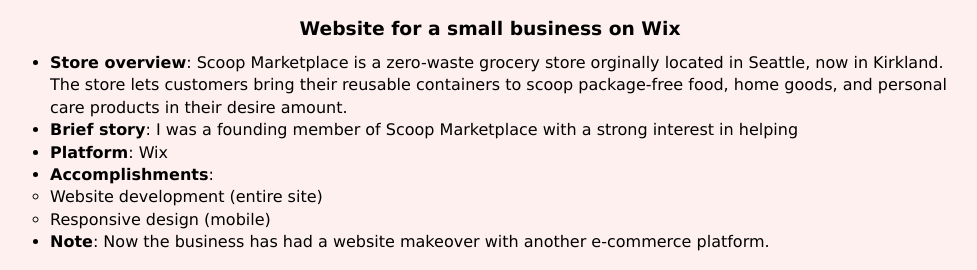
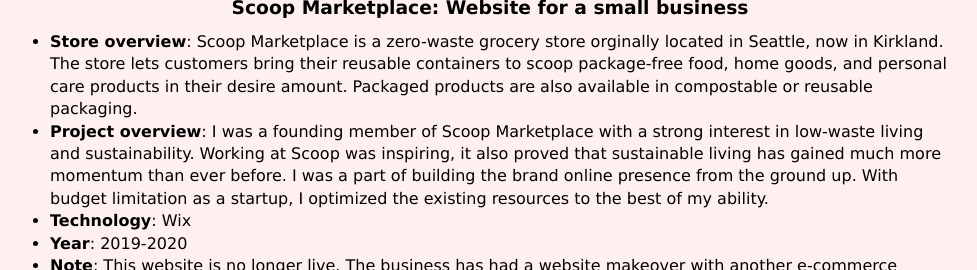
Before and after one commit to gifttanakan/portfolio, a PHP site: page /scoopwix.php in a window 1280 px wide. Shown: the part 1119-1389 px from the top of the page, without its empty margins (150-1127 px from the left). Run offline with PHP 8.4, Linux system fonts and the light colour scheme.

Commit message:
Update scoopwix.php

```diff
--- a/scoopwix.php
+++ b/scoopwix.php
@@ -4,47 +4,39 @@ include('config.php');
 include('includes/header.php');
 
 ?>
-<main>
-<!----------    tempo nav links delete when have proper nav------------->
+<main id="projects">
+    <div>
+        <h2 class="welcome">Scoop Marketplace</h2>
+    </div> <!--End work section--->
 
-<div class="cat-nav">
-<!--
-        <a href="#">Wireframing</a>
-        <a href="#">Web Designing</a>
-        <a href="#">Web Editing</a>
--->
-        <p>Go to ></p>
-        <a href="scoopwix.php">Scoop on Wix</a>
-        <a href="scoopsquare.php">Scoop on Square</a>
-        <a href="zerowastenav.php">School Project: Zero-waste nav app</a>
-        <a href="mindfulgiftguide.php">School Project: Mindful gift guide</a>
+    <!------------breadcrumb----------->
+    <ul class="breadcrumb">
+        <li><a href="projects.php" id="project_link">Projects</a></li>
+        <li><a href="scoopwix.php" id="project_link">Scoop Marketplace</a></li>
+    </ul>
+<!------------end breadcrumb----------->
 
-    </div>
-
-    <!----------    end draft nav links------------->
     <div class="testimonials">
         <div class="test">
 
-            <h3>Scoop Marketplace - Zero-waste grocery store</h3>
-
             <div class="work_img">
-                <img src ="images/scoop_home_1280x729.png" alt="Scoop Marketplace Home Page">
+                <img src ="images/scoop_home.png" alt="Scoop Marketplace Home Page">
             </div>
 
             <div class="work_points">
-                <h3>Website for a small business on Wix</h3>
+                <h3>Scoop Marketplace: Website for a small business</h3>
                 <ul>
-                    <li><strong>Store overview</strong>: Scoop Marketplace is a zero-waste grocery store orginally located in Seattle, now in Kirkland. The store lets customers bring their reusable containers to scoop package-free food, home goods, and personal care products in their desire amount.</li>
-                    <li><strong>Brief story</strong>: I was a founding member of Scoop Marketplace with a strong interest in helping </li>
-                    <li><strong>Platform</strong>: Wix</li>
+                    <li><strong>Store overview</strong>: Scoop Marketplace is a zero-waste grocery store orginally located in Seattle, now in Kirkland. The store lets customers bring their reusable containers to scoop package-free food, home goods, and personal care products in their desire amount. Packaged products are also available in compostable or reusable packaging.</li>
+                    <li><strong>Project overview</strong>: I was a founding member of Scoop Marketplace with a strong interest in low-waste living and sustainability. Working at Scoop was inspiring, it also proved that sustainable living has gained much more momentum than ever before. I was a part of building the brand online presence from the ground up. With budget limitation as a startup, I optimized the existing resources to the best of my ability.</li>
+                    <li><strong>Technology</strong>: Wix</li>
+                    <li><strong>Year</strong>: 2019-2020</li>
+                    <li><strong>Note</strong>: This website is no longer live. The business has had a website makeover with another e-commerce platform. Therefore, the domain name is redirected to the new website.</li>
                     <li><strong>Accomplishments</strong>:
                         <ul>
                             <li>Website development (entire site)</li>
                             <li>Responsive design (mobile)</li>
                         </ul>
-
-                    <li><strong>Note</strong>: Now the business has had a website makeover with another e-commerce platform.</li>
-
+                    </li>
                 </ul>
             </div>
 
@@ -54,6 +46,11 @@ include('includes/header.php');
 
             <div class="work_points">
                 <h3>Homepage (Scroll to view the whole page)</h3>
+                <ul>
+                    <li><strong>Introduction section</strong>: Headline describing what the business is, store picture as cover image with call-to-action buttons, video and brief story of the store.</li>
+                    <li><strong>Product categories section (bubbles)</strong>: Represents visual product categories. Category name appears once hover over the bubble.</li>
+                    <li><strong>Recent blog posts section</strong>: Snapshots of recent blog posts.</li>
+                </ul>
             </div>
 
             <div class="work_img scroll">
@@ -62,7 +59,11 @@ include('includes/header.php');
 
             <div class="work_points">
                 <h3>Media Page (Scroll to view the whole page)</h3>
+                <ul>
+                    <li><strong>Description</strong>: Communicates the brand's values and seeks more media features.</li>
+                    <li><strong>Media logos</strong>: Link to each media feature article to build brand credibility.</li>
 
+                </ul>
             </div>
 
             <div class="work_img scroll">
@@ -71,7 +72,10 @@ include('includes/header.php');
 
             <div class="work_points">
                 <h3>About Page (Scroll to view the whole page)</h3>
+                <ul>
+                    <li><strong>Description</strong>: Communicates the brand's values, mission and the founder story.</li>
 
+                </ul>
             </div>
 
             <div class="work_img scroll">
@@ -90,8 +94,8 @@ include('includes/header.php');
             <div class="work_points">
                 <h3>Responsive design for mobile (Scroll to view the whole page)</h3>
                 <ul>
-                <li><strong>Challenge</strong>: I was a founding member of Scoop Marketplace with a strong interest in helping </li>
-                <li><strong>Solution</strong>: I was a founding member of Scoop Marketplace with a strong interest in helping </li>
+                <li><strong>Challenge</strong>: At that time, only laptop and mobile views were available to customize on Wix, not including tablet view. But it didn't automatically create the responsive design, supposedly due to the drag-and-drop function.</li>
+                <li><strong>Solution</strong>: Manually developed the mobile responsive design for every single page.</li>
                 </ul>
 
             </div>
@@ -99,44 +103,17 @@ include('includes/header.php');
 
         </div> <!--end item-->
 
+<!------------pagination------------>
 
+<div class="pagination breadcrumb">
+  <a href="collegian.php" id="project_link">&#10094; Previous</a>
+  <a href="scoopsquare.php" id="project_link">Next &#10095;</a>
+</div>
+        <!------------end pagination------------>
 
     </div> <!---end testimonials-->
 
 </main>
-<!--   <        aside class="item related-links">Related Links</aside> -->
-<aside>
-    <!--
-<h2>Platforms I use</h2>
-<ul>
-<li>WordPress</li>
-<li>SquareUp</li>
-<li>GoDaddy</li>
-<li>Wix</li>
-</ul>
--->
-    <!--
-<h2>Skills</h2>
-<ul>
-<li>Web audit</li>
-<li>Research &amp; documentation </li>
-<li>Web content planning</li>
-<li>Layout designing</li>
-<li>Wireframing</li>
-<li>Responsive Design</li>
-<li>HTML, CSS, PHP</li>
-
-</ul>
--->
-    <!--
-<h2>Work</h2>
-<ul>
-<li><a href="https://www.scoopmarketplace.com/" target="_blank">Scoop Marketplace</a></li>
-<li><a href="https://www.shopscooponline.com/" target="_blank">Scoop Marketplace Online Shop</a></li>
-
-</ul>
--->
-</aside>
 
 <?php
 include('includes/footer.php');
```
